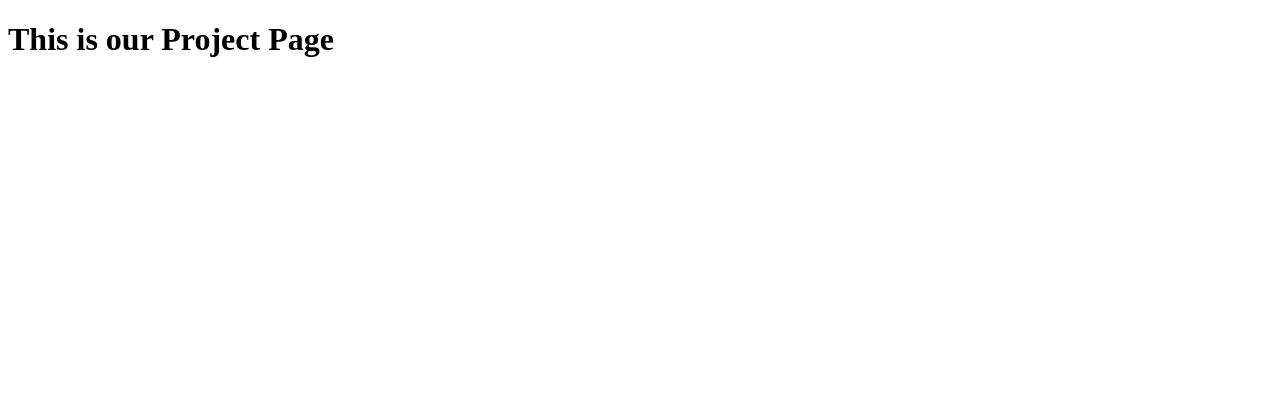
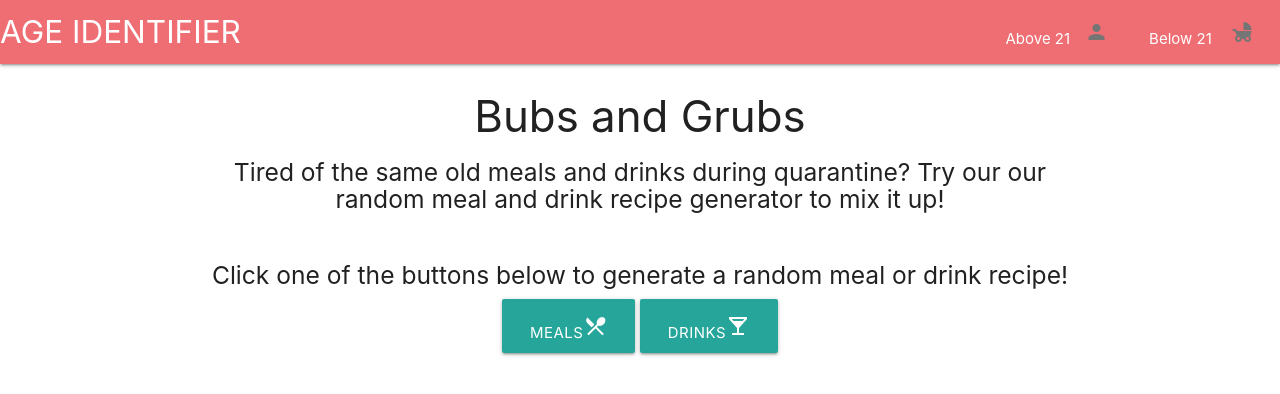
Before and after one commit to ksingh-1/bng, a plain HTML site: page index.html in a window 1280 px wide. Drawn offline with nearby package versions, Linux system fonts and the light colour scheme.

Commit message:
new Index.html is main

```diff
--- a/index.html
+++ b/index.html
@@ -4,18 +4,61 @@
 <head>
     <meta charset="UTF-8">
     <meta name="viewport" content="width=device-width, initial-scale=1.0">
-    <title>Document</title>
+    <title>Project 1 App</title>
+    <meta charset="utf-8">
+    <link rel="stylesheet" type="text/css" href="style.css">
+    <meta name="viewport" content="width=device-width, initial-scale=1">
+    <link rel="stylesheet" href="https://cdnjs.cloudflare.com/ajax/libs/materialize/1.0.0/css/materialize.min.css">
+    <link href="https://fonts.googleapis.com/icon?family=Material+Icons" rel="stylesheet">
+
 </head>
+<nav>
+    <div class="nav-wrapper">
+      <a href="" class="brand-logo">AGE IDENTIFIER</a>
+      <ul id="nav-mobile" class="right hide-on-med-and-down">
+        <li><a href="">Above 21<span class="badge"><i class="material-icons">person</i></span></a></li>
+        <li><a href="">Below 21 <span class="badge"><i class="material-icons">child_friendly</i></span></a></li>
+      </nav>
+<body>
+    <!-- Header -->
+    <div class="jumbotron jumbotron-fluid">
+        <div class="container">
+            <h3 style="text-align: center;">Bubs and Grubs</h3>
+            <h5 class="display-4" style="text-align: center;"> Tired of the same old meals and drinks during quarantine?
+                Try our our random meal and drink recipe generator to mix it up!
+            </h5>
+        </div>
+    </div>
+
+    <br>
+
+    <!-- Form -->
+    <div class="container" style="text-align: center;">
+        <h5>Click one of the buttons below to generate a random meal or drink recipe!</h5>
+
+        <button type="button" class="waves-effect waves-light btn-large" id="meal-bttn">Meals<i class="material-icons">local_dining</i></button>
+        <button type="button" class="waves-effect waves-light btn-large" id="beverage-bttn">Drinks<i class="material-icons">local_bar</i></button>
+
+    </div>
+
+    <br>
+
+    <div class="container">
+        <div class="row">
+            <div class="col s6" class = "card blue-grey darken-1">
+                <div id="meal-view"></div>
+            </div>
+            <div class="col s6" class = "card blue-grey darken-1">
+                <div id="beverage-view"></div>
+            </div>
+        </div>
+    </div>
 
 
-<body>
-    <h1> This is our Project Page</h1>
-
-
-
-
-
-
+    <script src="https://cdnjs.cloudflare.com/ajax/libs/jquery/3.2.1/jquery.min.js"></script>
+    <script src="meal.js"></script>
+    <script src="beverage.js"></script>
+    <script src="https://cdnjs.cloudflare.com/ajax/libs/materialize/1.0.0/js/materialize.min.js"></script>
 
 
 </body>
```
